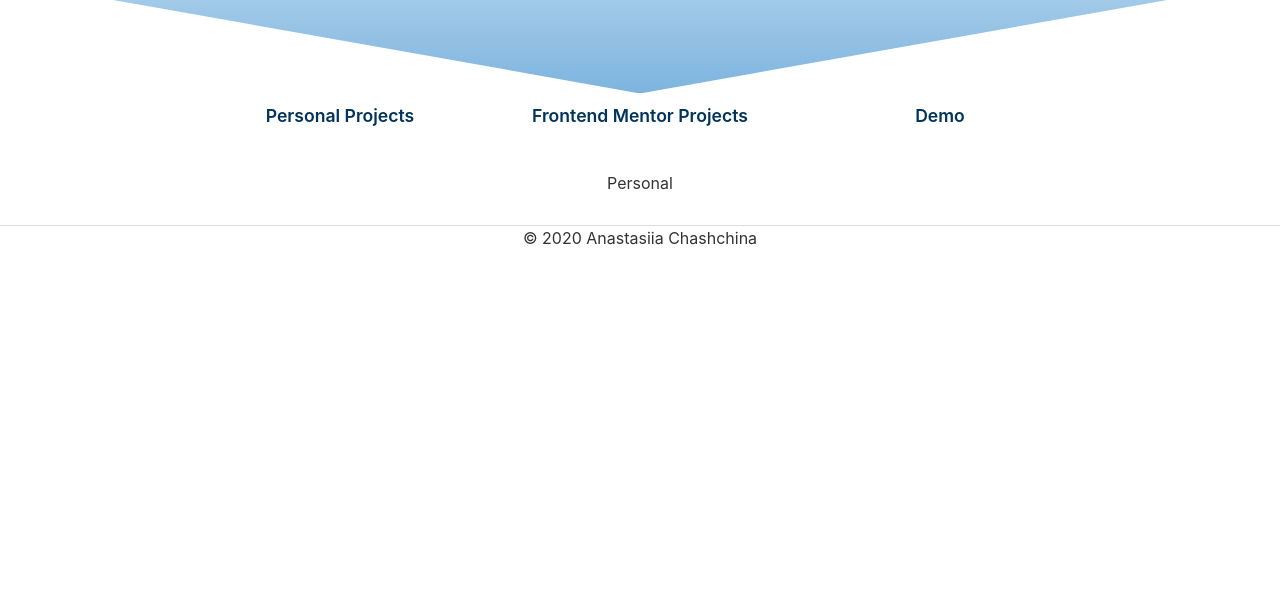
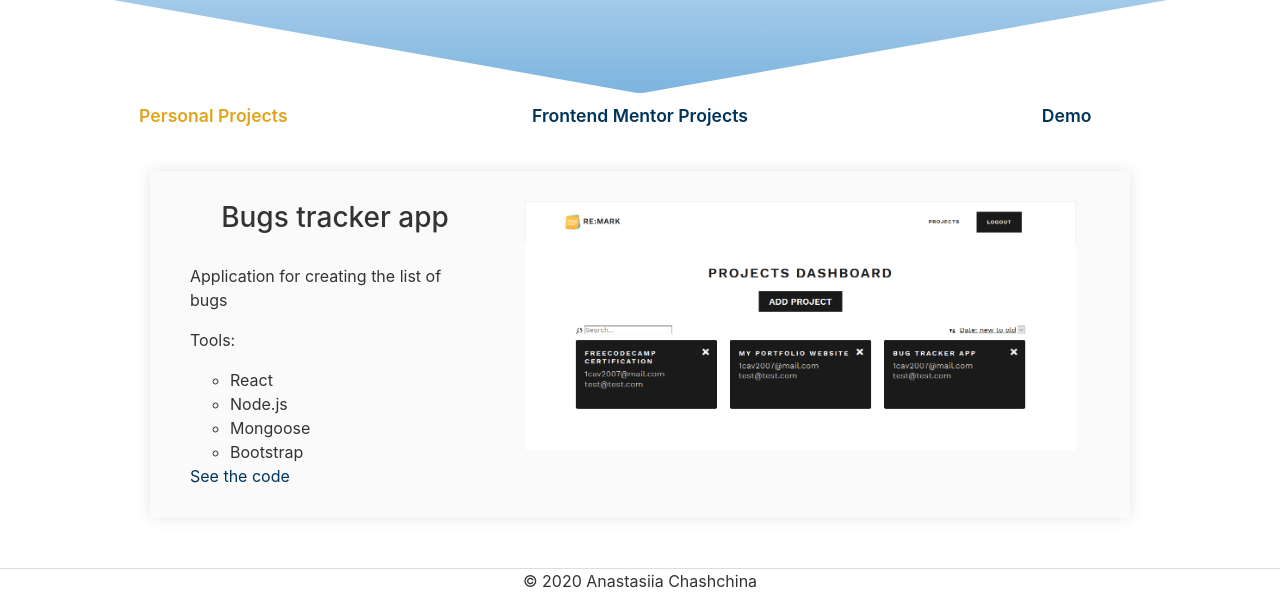
Before and after one commit to chastichno/portfolio-page, a Gatsby site: page / in a window 1280 px wide. Shown: the part 306-899 px from the top of the page. Before the commit the page ends 800 px from the top, so only its background shows below. Built offline with nearby package versions, Linux system fonts and the light colour scheme; Gatsby itself is replaced by a stand-in of ours.

Commit message:
Added my works

```diff
--- a/src/components/navbar.js
+++ b/src/components/navbar.js
@@ -35,7 +35,7 @@ class Navbar extends React.Component {
                     <div className="navbar-nav ml-auto">
                         <Link className="nav-item" activeClassName="active-nav-item" to="/">Portfolio<span className="sr-only">(current)</span></Link>
                         <Link className="nav-item" activeClassName="active-nav-item" to="/about">About me</Link>
-                        <Link className="nav-item" activeClassName="active-nav-item" to="/blog">Blog</Link>
+                        {/* <Link className="nav-item" activeClassName="active-nav-item" to="/blog">Blog</Link> */}
                         {/* <Link className="nav-item" activeClassName="active-nav-item" to="/contact">Contact</Link> */}
                         <Link className="btn-project" to="/contact">Contact</Link>
                     </div>
--- a/src/pages/index.js
+++ b/src/pages/index.js
@@ -4,6 +4,9 @@ import { Link } from "gatsby"
 import Layout from "../components/layout"
 import Head from "../components/head"
 import jobListing from "../images/fm-job-listings.png";
+import remark from "../images/remark.png";
+import pomodoro from "../images/pomodoro.png";
+import bookmarkLanding from "../images/bookmarkLanding.png";
 
 class IndexPage extends Component {
     constructor(props) {
@@ -43,27 +46,75 @@ class IndexPage extends Component {
                     </header>
                     <section id="portfolio" className="portfolio">
                         <div className="portfolio__choose">
-                            <Link onClick={this.showOption} to="#portfolio" activeClassName="portfolio__option_act" name="personal" className="portfolio__option">Personal Projects</Link>
-                            <Link onClick={this.showOption} to="#portfolio" activeClassName="portfolio__option_act" name="frontend" className="portfolio__option">Frontend Mentor Projects</Link>
-                            <Link onClick={this.showOption} to="#portfolio" activeClassName="portfolio__option_act" name="demo" className="portfolio__option">Demo</Link>
+                            <Link onClick={this.showOption} to="#portfolio" name="personal" className={this.state.personal ? "portfolio__option_act portfolio__option" : "portfolio__option"}>Personal Projects</Link>
+                            <Link onClick={this.showOption} to="#portfolio" name="frontend" className={this.state.frontend ? "portfolio__option_act portfolio__option" : "portfolio__option"}>Frontend Mentor Projects</Link>
+                            <Link onClick={this.showOption} to="#portfolio" name="demo" className={this.state.demo ? "portfolio__option_act portfolio__option" : "portfolio__option"}>Demo</Link>
                         </div>
 
                         <div id="frontend" className={this.state.frontend ? "show" : "hide"}>
                             <ul className="portfolio__list container">
                                 <li className="portfolio__item">
-                                    <a href="https://job-listing-dynamic.vercel.app/" className="portfolio__image"><img src={jobListing} alt=""></img></a>
+                                    <a target="_blank" href="https://job-listing-dynamic.vercel.app/" className="portfolio__image"><img src={jobListing} alt=""></img></a>
                                     <div className="portfolio__text">
-                                        <a href="https://job-listing-dynamic.vercel.app/"><h3>Job listing</h3></a>
+                                        <a target="_blank" href="https://job-listing-dynamic.vercel.app/"><h3>Job listing</h3></a>
                                         <p>Job listing website fetching data from JSON file.</p>
-                                        <p>Tools:
-
-                                        </p>
+                                        <p>Tools:</p>
+                                        <ul>
+                                            <li>React</li>
+                                            <li>Sass</li>
+                                        </ul>
+                                        <a target="_blank" href="https://github.com/chastichno/Job-listing-dynamic">See the code</a>
+                                    </div>
+                                </li>
+                                <li className="portfolio__item">
+                                    <a target="_blank" href="https://bookmark-landing-page-git-master.chastichno.vercel.app/" className="portfolio__image"><img src={bookmarkLanding} alt=""></img></a>
+                                    <div className="portfolio__text">
+                                        <a target="_blank" href="https://bookmark-landing-page-git-master.chastichno.vercel.app/"><h3>Bookmark Landing Page</h3></a>
+                                        <p>Landing page</p>
+                                        <p>Tools:</p>
+                                        <ul>
+                                            <li>Vanilla JS</li>
+                                            <li>Sass</li>
+                                        </ul>
+                                        <a target="_blank" href="https://github.com/chastichno/bookmark-landing-page">See the code</a>
                                     </div>
                                 </li>
                             </ul>
                         </div>
-                        <div id="personal" className={this.state.personal ? "show" : "hide"}>Personal</div>
-                        <div id="demo" className={this.state.demo ? "show" : "hide"}>Demo</div>
+                        <div id="personal" className={this.state.personal ? "show" : "hide"}>
+                            <ul className="portfolio__list container">
+                                <li className="portfolio__item">
+                                    <a target="_blank" href="https://shielded-caverns-22917.herokuapp.com/" className="portfolio__image"><img src={remark} alt=""></img></a>
+                                    <div className="portfolio__text">
+                                        <a target="_blank" href="https://shielded-caverns-22917.herokuapp.com/"><h3>Bugs tracker app</h3></a>
+                                        <p>Application for creating the list of bugs</p>
+                                        <p>Tools:</p>
+                                        <ul>
+                                            <li>React</li>
+                                            <li>Node.js</li>
+                                            <li>Mongoose</li>
+                                            <li>Bootstrap</li>
+                                        </ul>
+                                        <a target="_blank" href="https://github.com/chastichno/remarks-tracker/">See the code</a>
+                                    </div>
+                                </li>
+                            </ul>
+                        </div>
+                        <div id="demo" className={this.state.demo ? "show" : "hide"}>
+                            <ul className="portfolio__list container">
+                                <li className="portfolio__item">
+                                    <a target="_blank" href="https://codepen.io/anastasiia-chashchina/pen/eYJLNLx" className="portfolio__image"><img src={pomodoro} alt=""></img></a>
+                                    <div className="portfolio__text">
+                                        <a target="_blank" href="https://codepen.io/anastasiia-chashchina/pen/eYJLNLx"><h3>Pomodoro Clock</h3></a>
+                                        <p>Pomodoro technique clock</p>
+                                        <p>Tools:</p>
+                                        <ul>
+                                            <li>React</li>
+                                        </ul>
+                                    </div>
+                                </li>
+                            </ul>
+                        </div>
                     </section>
                 </div>
             </Layout >
--- a/src/styles/_index.scss
+++ b/src/styles/_index.scss
@@ -53,25 +53,41 @@
 
   text-align: center;
   &__choose {
-    display: flex;
+    @include breakpoint-up(medium) {
+      display: flex;
+    }
     justify-content: center;
     margin-bottom: 40px;
   }
   &__option {
-    display: inline-block;
+    display: block;
+    margin: 0 auto;
     border-bottom: 1px solid transparent;
     width: 300px;
     color: $fontPrimary;
     font-size: 1.1rem;
     font-weight: 600;
     text-decoration: none;
+    cursor: pointer;
     &:hover {
       border-bottom: 1px solid $fontHover;
       color: $fontHover;
       text-decoration: none;
     }
     &_act {
-      color: red;
+      display: block;
+      border-bottom: 1px solid transparent;
+      width: 300px;
+      color: $fontHover;
+      font-size: 1.1rem;
+      font-weight: 600;
+      text-decoration: none;
+      cursor: pointer;
+      &:hover {
+        border-bottom: 1px solid $fontHover;
+        color: $fontHover;
+        text-decoration: none;
+      }
     }
   }
   &__list {
@@ -83,17 +99,24 @@
   &__item {
     background-color: #fafafa;
     padding: 30px 40px;
-    display: flex;
     // border-radius: 5px;
     box-shadow: 0 0 15px rgba(0, 0, 0, 0.1);
+    margin-bottom: 50px;
+    @include breakpoint-up(large) {
+      display: flex;
+    }
   }
   &__image {
     order: 2;
     flex: 4;
     text-align: center;
     img {
-      width: 100%;
+      width: 95%;
+      transition: width 300ms ease-in-out;
       // box-shadow: 0 0 10px rgba(0, 0, 0, 0.1);
+      &:hover {
+        width: 100%;
+      }
     }
   }
   &__text {
```
Also changed, not shown: src/images/bookmarkLanding.png (added), src/images/pomodoro.png (added), src/images/remark.png (added), src/styles/style.css, 1 other file.
